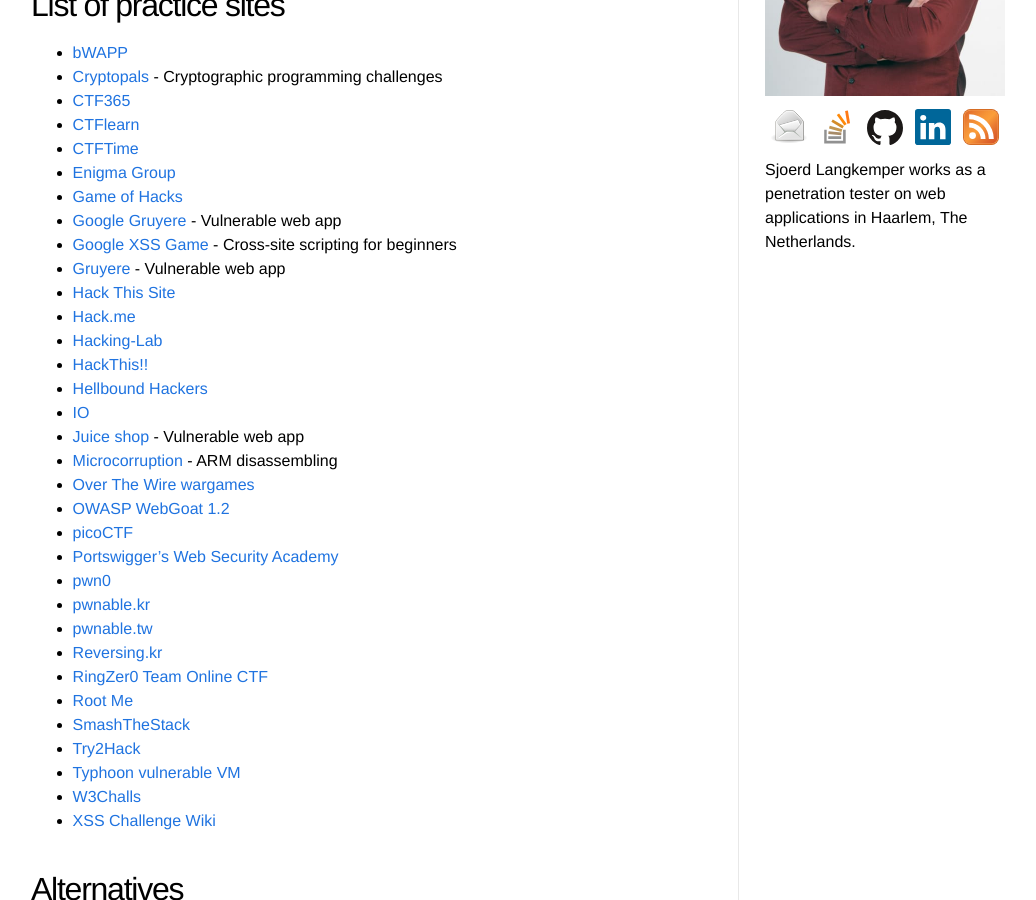
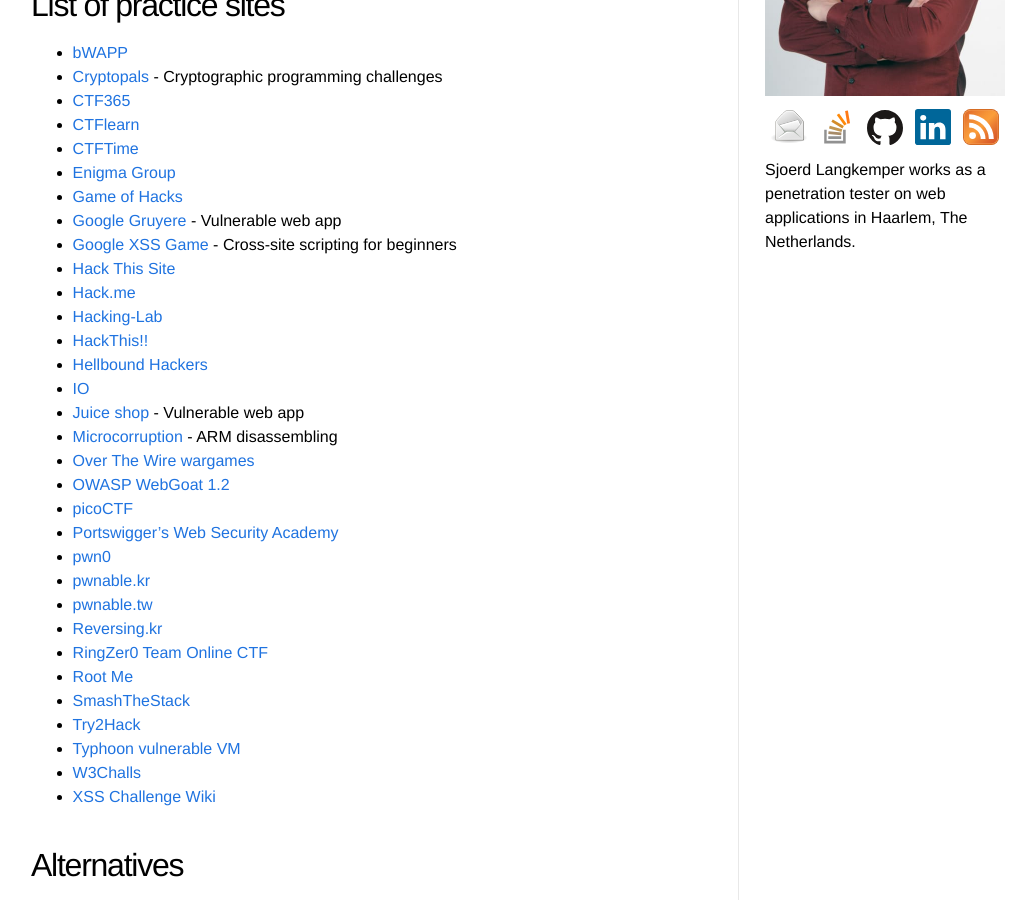
Before and after one commit to Sjord/Sjord.github.io, a Jekyll site: the page built from _posts/2018-05-22-practice-hacking-with-vulnerable-systems.md, in a window 1280 px wide and 900 px high, scrolled down 419 px. Shown: the whole window, without its empty margins (109-1145 px from the left). Built offline with Jekyll 4.4.1, drawn with Linux system fonts in a browser that asks for light colours.

Commit message:
Remove duplicate Gruyere

```diff
--- a/_posts/2018-05-22-practice-hacking-with-vulnerable-systems.md
+++ b/_posts/2018-05-22-practice-hacking-with-vulnerable-systems.md
@@ -20,7 +20,6 @@
 * [Game of Hacks](http://www.gameofhacks.com/)
 * [Google Gruyere](http://google-gruyere.appspot.com/) - Vulnerable web app
 * [Google XSS Game](https://xss-game.appspot.com/) - Cross-site scripting for beginners
-* [Gruyere](http://google-gruyere.appspot.com/) - Vulnerable web app
 * [Hack This Site](https://www.hackthissite.org/)
 * [Hack.me](https://hack.me/)
 * [Hacking-Lab](https://www.hacking-lab.com/index.html)
```
